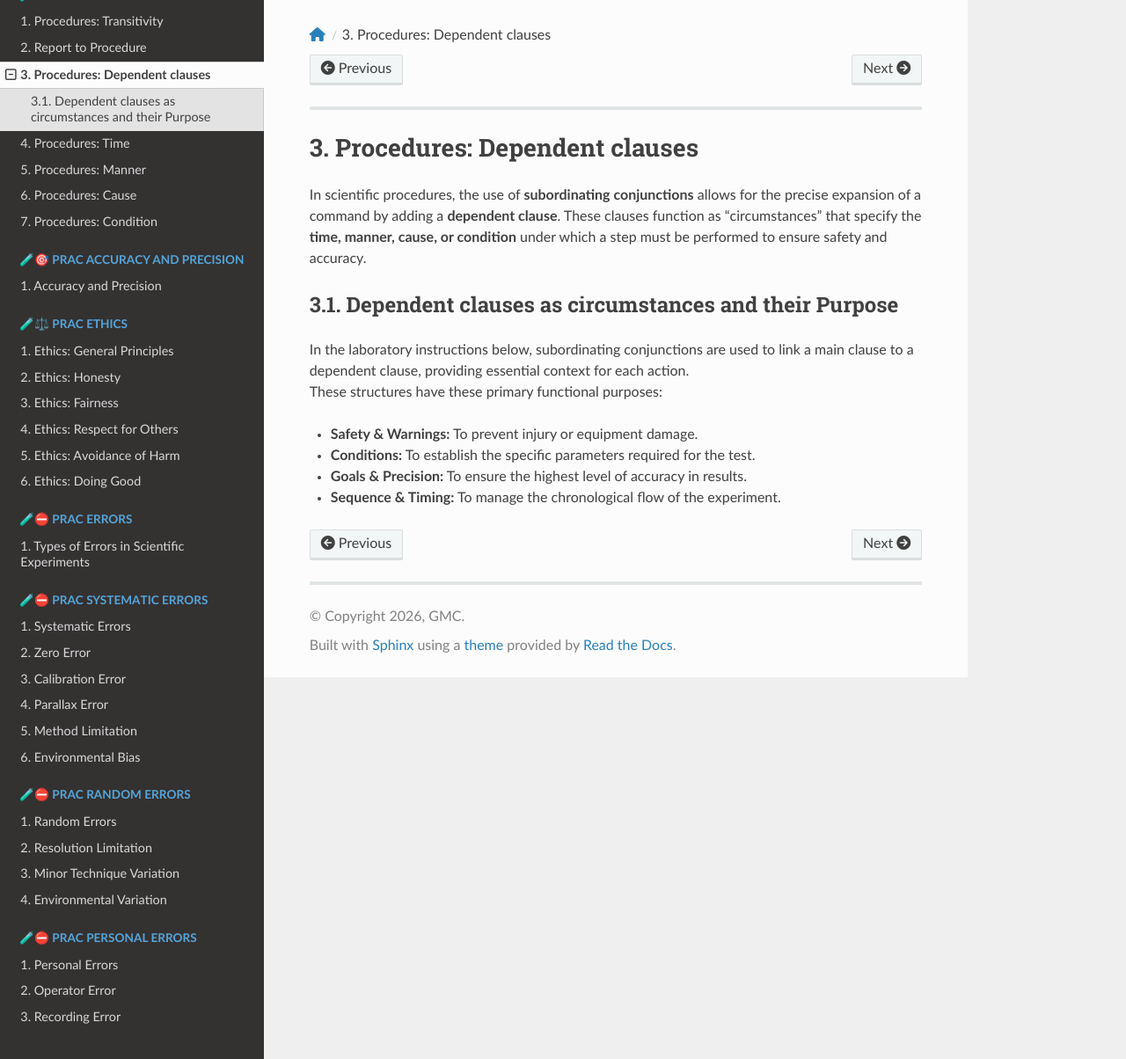
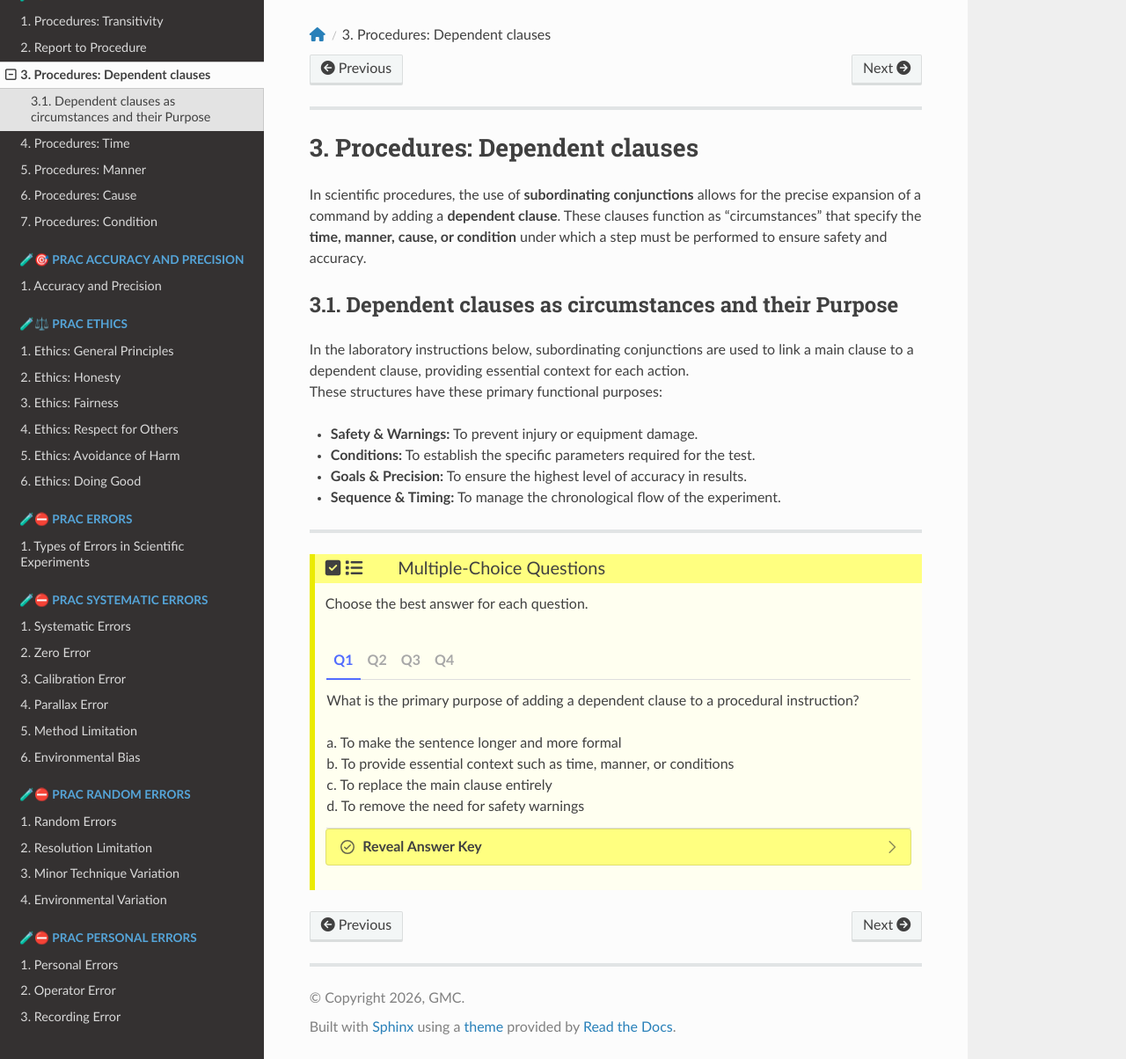
Before and after one commit to gmc-code/PC-Science-and-language, a Sphinx documentation site: the page built from docs/procedures/procedure_dependent_clauses.rst, in a window 1280 px wide and 1204 px high. Shown: the whole window at 88% size. Built offline with Sphinx 7.4.7 and the Read the Docs theme 3.1.0, drawn with Linux system fonts in a browser that asks for light colours; pages that are not in the unit, such as notebooks, are missing from menus.

Commit message:
de p clauses

```diff
--- a/docs/procedures/procedure_dependent_clauses.rst
+++ b/docs/procedures/procedure_dependent_clauses.rst
@@ -16,3 +16,82 @@ Dependent clauses as circumstances and their Purpose
 * **Conditions:** To establish the specific parameters required for the test.
 * **Goals & Precision:** To ensure the highest level of accuracy in results.
 * **Sequence & Timing:** To manage the chronological flow of the experiment.
+
+----
+
+.. admonition:: Multiple-Choice Questions
+    :class: mcq
+
+    Choose the best answer for each question.
+
+    .. tab-set::
+        :sync-group: set1
+
+        .. tab-item:: Q1
+            :sync: q1
+
+            What is the primary purpose of adding a dependent clause to a procedural instruction?
+
+            | a. To make the sentence longer and more formal
+            | b. To provide essential context such as time, manner, or conditions
+            | c. To replace the main clause entirely
+            | d. To remove the need for safety warnings
+
+        .. tab-item:: Q2
+            :sync: q2
+
+            In scientific procedures, subordinating conjunctions most often help express which type of information?
+
+            | a. Personal opinions of the experimenter
+            | b. Circumstances that clarify how or when a step should be performed
+            | c. Unrelated background theory
+            | d. Equipment brand recommendations
+
+        .. tab-item:: Q3
+            :sync: q3
+
+            Which functional purpose of dependent clauses is MOST directly related to preventing injury or equipment damage?
+
+            | a. Goals & Precision
+            | b. Sequence & Timing
+            | c. Safety & Warnings
+            | d. Conditions
+
+        .. tab-item:: Q4
+            :sync: q4
+
+            A step in a procedure reads: “Heat the solution **until the colour changes**.”
+            What role does the dependent clause play?
+
+            | a. It provides a safety warning
+            | b. It establishes a condition that must be met
+            | c. It adds unnecessary detail
+            | d. It describes unrelated background information
+
+
+    .. dropdown:: Reveal Answer Key
+        :icon: check-circle
+        :class-container: dropdown-mcq
+
+        .. tab-set::
+            :sync-group: set1
+
+            .. tab-item:: Q1
+                :sync: q1
+
+                b — To provide essential context such as time, manner, or conditions
+
+            .. tab-item:: Q2
+                :sync: q2
+
+                b — Circumstances that clarify how or when a step should be performed
+
+            .. tab-item:: Q3
+                :sync: q3
+
+                c — Safety & Warnings
+
+            .. tab-item:: Q4
+                :sync: q4
+
+                b — It establishes a condition that must be met
```
